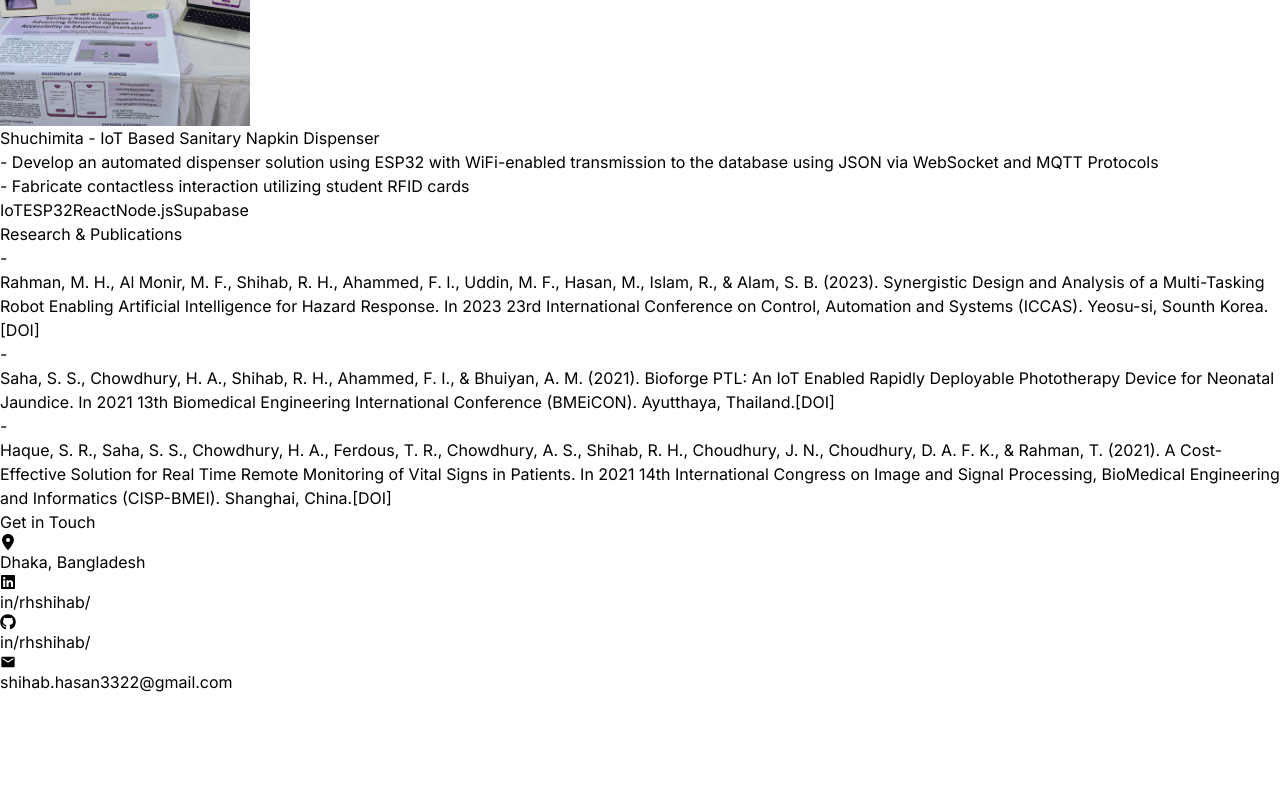
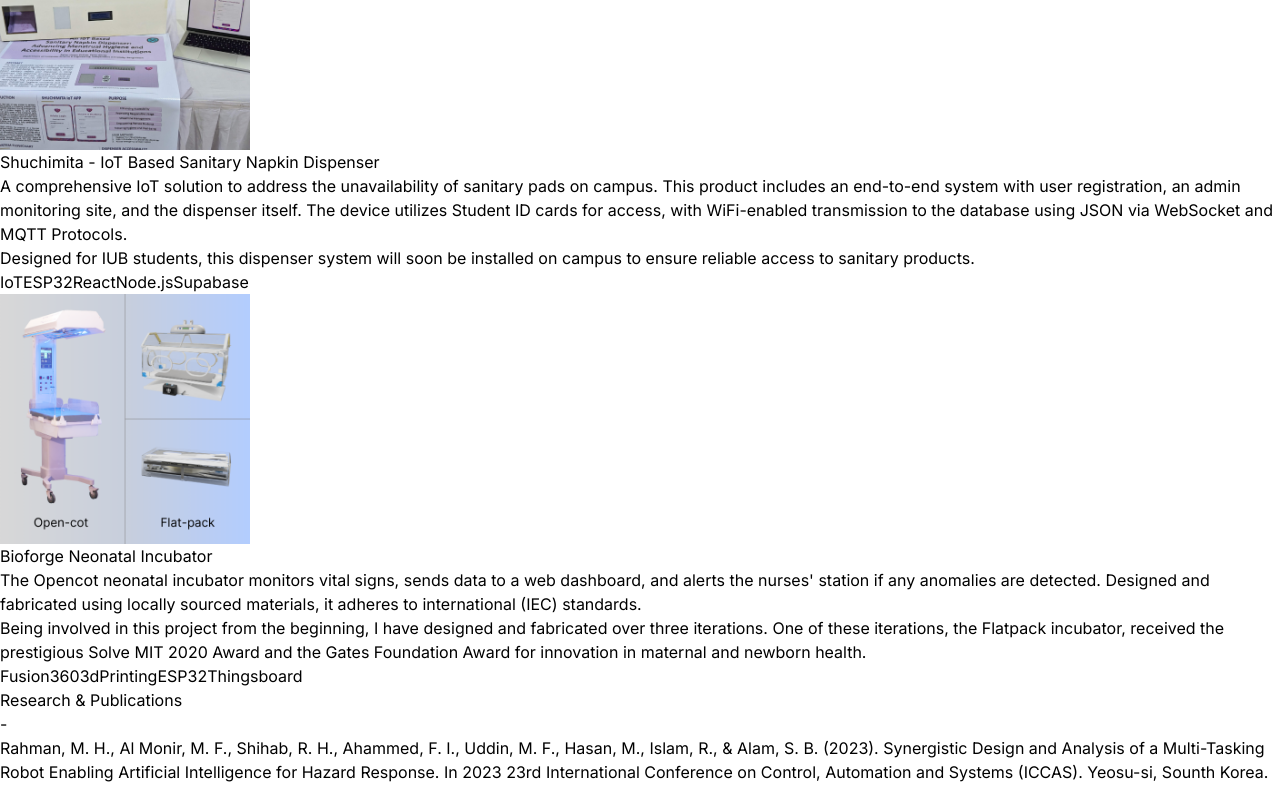
Before and after one commit to RHShihab/portfolio-react, a React (Vite) app: page / in a window 1280 px wide. Shown: the part 5285-6071 px from the top of the page. Before the commit the page ends 5979 px from the top, so only its background shows below. Built offline with nearby package versions, Linux system fonts and the light colour scheme.

Commit message:
refactor: add more projects. add achievements section

```diff
--- a/src/App.jsx
+++ b/src/App.jsx
@@ -6,6 +6,7 @@
 import Projects from "./components/Projects";
 import Research from "./components/Research";
 import Contact from "./components/Contact";
+import Achievements from "./components/Achievements";
 
 const App = () => {
   return (
@@ -22,6 +23,7 @@
         <Experience />
         <Projects />
         <Research />
+        <Achievements />
         <Contact />
       </div>
     </div>
--- /dev/null
+++ b/src/components/Achievements.jsx
@@ -0,0 +1,60 @@
+import React from "react";
+import { ACHIEVEMENTS } from "../constants";
+import { motion } from "framer-motion";
+import CustomSection from "./custom/CustomSection";
+
+const AchievementSection = ({ title, achievements }) => (
+  <div className="mb-4">
+    <h4 className="text-xl text-center font-semibold mb-2">{title}</h4>
+    <div className="h-[2px] bg-purple-400 mb-6 w-20 mx-auto"></div>
+    {achievements.map((achievement, index) => (
+      <div key={index} className="mb-2 flex flex-wrap lg:justify-center">
+        <motion.div
+          initial={{ opacity: 0, x: -100 }}
+          whileInView={{ opacity: 1, x: 0 }}
+          transition={{ duration: 1 }}
+          className="w-full lg:w-1/4"
+        >
+          <p className="mb-2 text-sm text-neutral-400">{achievement.year}</p>
+        </motion.div>
+        <motion.div
+          initial={{ opacity: 0, x: 100 }}
+          whileInView={{ opacity: 1, x: 0 }}
+          transition={{ duration: 1 }}
+          className="w-full max-w-xl lg:w-3/4"
+        >
+          <h6 className="mb-1 font-semibold">
+            {achievement.position} -{" "}
+            <span className="text-sm text-purple-100">{achievement.event}</span>
+          </h6>
+          <p className="mb-4 text-neutral-400">{achievement.description}</p>
+        </motion.div>
+      </div>
+    ))}
+  </div>
+);
+
+const Achievements = () => {
+  return (
+    <CustomSection>
+      <motion.h2
+        initial={{ opacity: 0, y: -100 }}
+        whileInView={{ opacity: 1, y: 0 }}
+        transition={{ duration: 1.5 }}
+        className="my-20 text-center text-4xl"
+      >
+        Achievements
+      </motion.h2>
+      <AchievementSection
+        title="International"
+        achievements={ACHIEVEMENTS.International}
+      />
+      <AchievementSection
+        title="National"
+        achievements={ACHIEVEMENTS.National}
+      />
+    </CustomSection>
+  );
+};
+
+export default Achievements;
--- a/src/components/Projects.jsx
+++ b/src/components/Projects.jsx
@@ -37,10 +37,8 @@
               className="w-full max-w-xl lg:w-3/4"
             >
               <h6 className="mb-2 font-semibold">
-                {project.title} -{" "}
-                <span className="text-sm text-purple-100">
-                  {project.subTitle}
-                </span>
+                {project.title} {project.subTitle && ` - `}{" "}
+                <span>{project.subTitle}</span>
               </h6>
               {/* <p className="mb-4 text-neutral-400">{project.description}</p> */}
               {project.description.split("\n").map((line, index) => (
--- a/src/constants/index.js
+++ b/src/constants/index.js
@@ -1,5 +1,7 @@
 import IubBongomarine from "../assets/projects/IubBongomarine.png";
 import Shuchimita from "../assets/projects/Shuchimita.png";
+import Incubator from "../assets/projects/Incubator.png";
+import Incubator2 from "../assets/projects/Incubator2.png";
 
 export const HERO_CONTENT = `I am a multidisciplinary engineer with a passion for blending technology and design. From crafting intricate 3D models to developing seamless web interfaces and building robust embedded systems, I bring your ideas to life with creativity and precision. Proficient in tech stacks like React, Node.js, C++, python, and Fusion 360, I excel in both solo projects and collaborative environments. Let's create something extraordinary together.`;
 
@@ -34,20 +36,35 @@
     title: "IUB Bongomarine",
     subTitle: "Autonomous Underwater Vehicle",
     image: IubBongomarine,
-    description: `-	Research and design watertight autonomous vehicle using ESP32 and Raspberry Pi\n
--	Implement object tracking with OpenCV and closed loop control system using custom Inertial Measurement Unit\n
--	Lead a team in representing Bangladesh in the international, SAUVC 2024 competition
-`,
+    description: `This first-generation AUV, developed by the IUB Bongomarine Team under my leadership, is designed to autonomously navigate underwater obstacles and complete tasks like dropping objects onto color-specific targets.
+    The AUV features a closed-loop control system built with ESP32 microcontrollers and a custom IMU integrating gyroscope and compass sensors. Autonomous decision-making is powered by a Raspberry Pi 4 running OpenCV. Our AUV reached the finals at the Singapore Autonomous Underwater Vehicle Challenge (SAUVC) 2024.`,
+    //     description: `-	Research and design watertight autonomous vehicle using ESP32 and Raspberry Pi\n
+    // -	Implement object tracking with OpenCV and closed loop control system using custom Inertial Measurement Unit\n
+    // -	Lead a team in representing Bangladesh in the international, SAUVC 2024 competition
+    // `,
     technologies: ["esp32", "Raspberry Pi", "OpenCV", "Python"],
   },
   {
     title: "Shuchimita",
     subTitle: "IoT Based Sanitary Napkin Dispenser",
     image: Shuchimita,
-    description: `-	Develop an automated dispenser solution using ESP32 with WiFi-enabled transmission to the database using JSON via WebSocket and MQTT Protocols\n
--	Fabricate contactless interaction utilizing student RFID cards
-`,
+    description: `A comprehensive IoT solution to address the unavailability of sanitary pads on campus. This product includes an end-to-end system with user registration, an admin monitoring site, and the dispenser itself. The device utilizes Student ID cards for access, with WiFi-enabled transmission to the database using JSON via WebSocket and MQTT Protocols.
+    Designed for IUB students, this dispenser system will soon be installed on campus to ensure reliable access to sanitary products.`,
+    // description: `-	Develop an automated dispenser solution using ESP32 with WiFi-enabled transmission to the database using JSON via WebSocket and MQTT Protocols\n
+    // -	Fabricate contactless interaction utilizing student RFID cards
+    // `,
     technologies: ["IoT", "ESP32", "React", "Node.js", "Supabase"],
+  },
+  {
+    title: "Bioforge Neonatal Incubator",
+    subTitle: "",
+    image: Incubator2,
+    description: `The Opencot neonatal incubator monitors vital signs, sends data to a web dashboard, and alerts the nurses' station if any anomalies are detected. Designed and fabricated using locally sourced materials, it adheres to international (IEC) standards.
+    Being involved in this project from the beginning, I have designed and fabricated over three iterations. One of these iterations, the Flatpack incubator, received the prestigious Solve MIT 2020 Award and the Gates Foundation Award for innovation in maternal and newborn health.`,
+    // description: `-	Develop an automated dispenser solution using ESP32 with WiFi-enabled transmission to the database using JSON via WebSocket and MQTT Protocols\n
+    // -	Fabricate contactless interaction utilizing student RFID cards
+    // `,
+    technologies: ["Fusion360", "3dPrinting", "ESP32", "Thingsboard"],
   },
 ];
 
@@ -69,6 +86,43 @@
   },
 ];
 
+export const ACHIEVEMENTS = {
+  International: [
+    {
+      year: "2024",
+      position: "Finalist",
+      event: "Singapore AUV Challenge 2024",
+      description: `IUB Bongomarine, a first generation AUV from IUB, became finalist in the Singapore Autonomous Underwater Vehicle Challenge (SAUVC), an international competition organized at Singapore Polytechnic and National University of Singapore.`,
+    },
+    {
+      year: "2020",
+      position: "MIT Solver Class of 2020",
+      event: "Solve MIT",
+      description: `Received MIT Solve Award and Gates Foundation Award in Maternal and Newborn Health section among 2700+ teams from 135 countries.`,
+    },
+  ],
+  National: [
+    {
+      year: "2024",
+      position: "Runner Up",
+      event: "Robo Carnival",
+      description: `First Person View Drone Race organized by Bangladesh University of Engineering and Technology.`,
+    },
+    {
+      year: "2023",
+      position: "Runner Up",
+      event: "IUT Esonance",
+      description: `Drone Obstacle Course organized by Islamic University of Technology.`,
+    },
+    {
+      year: "2023",
+      position: "Champion",
+      event: "IEEE Branch Fest",
+      description: `Robotics and project showcasing competition organized by Bangladesh University of Professionals.`,
+    },
+  ],
+};
+
 export const CONTACT = {
   address: "Dhaka, Bangladesh",
   email: "shihab.hasan3322@gmail.com",
```
Also changed, not shown: src/assets/projects/Incubator.png (added), src/assets/projects/Incubator2.png (added).
